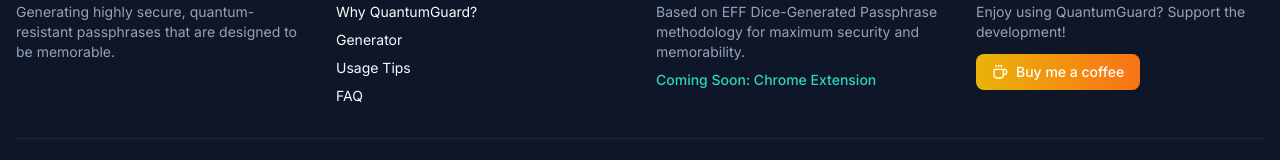
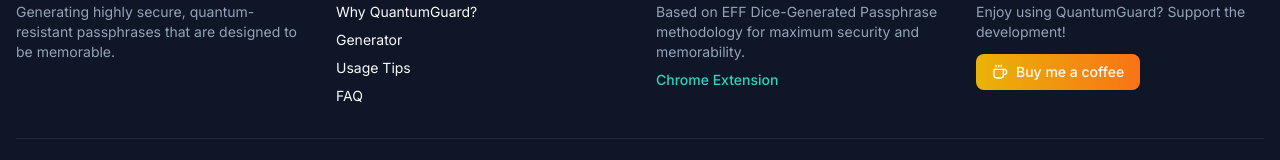
Before and after one commit to AAsteriskz7/QuantumGuard, a Next.js app: page / in a window 1280 px wide. Shown: the part 1689-1849 px from the top of the page. Built offline with nearby package versions, Linux system fonts and the light colour scheme.

Commit message:
It looks like the footer link for the Chrome Extension has been updated.
The text 'Coming Soon: Chrome Extension' in the footer now directly links to the Chrome Web Store page for the QuantumGuard Password Generator extension.

```diff
--- a/components/footer.tsx
+++ b/components/footer.tsx
@@ -42,7 +42,11 @@ export default function Footer() {
             <p className="mb-2 text-sm text-muted-foreground">
               Based on EFF Dice-Generated Passphrase methodology for maximum security and memorability.
             </p>
-            <p className="text-sm font-medium text-teal-400">Coming Soon: Chrome Extension</p>
+            <p className="text-sm font-medium text-teal-400">
+              <Link href="https://chromewebstore.google.com/detail/quantumguard-password-gen/dfienhkgfmommaacngnkifnndcbllmlj" target="_blank" rel="noopener noreferrer" className="transition-colors hover:text-primary">
+                Chrome Extension
+              </Link>
+            </p>
           </div>
           <div>
             <h3 className="mb-4 text-lg font-semibold">Support</h3>
```
